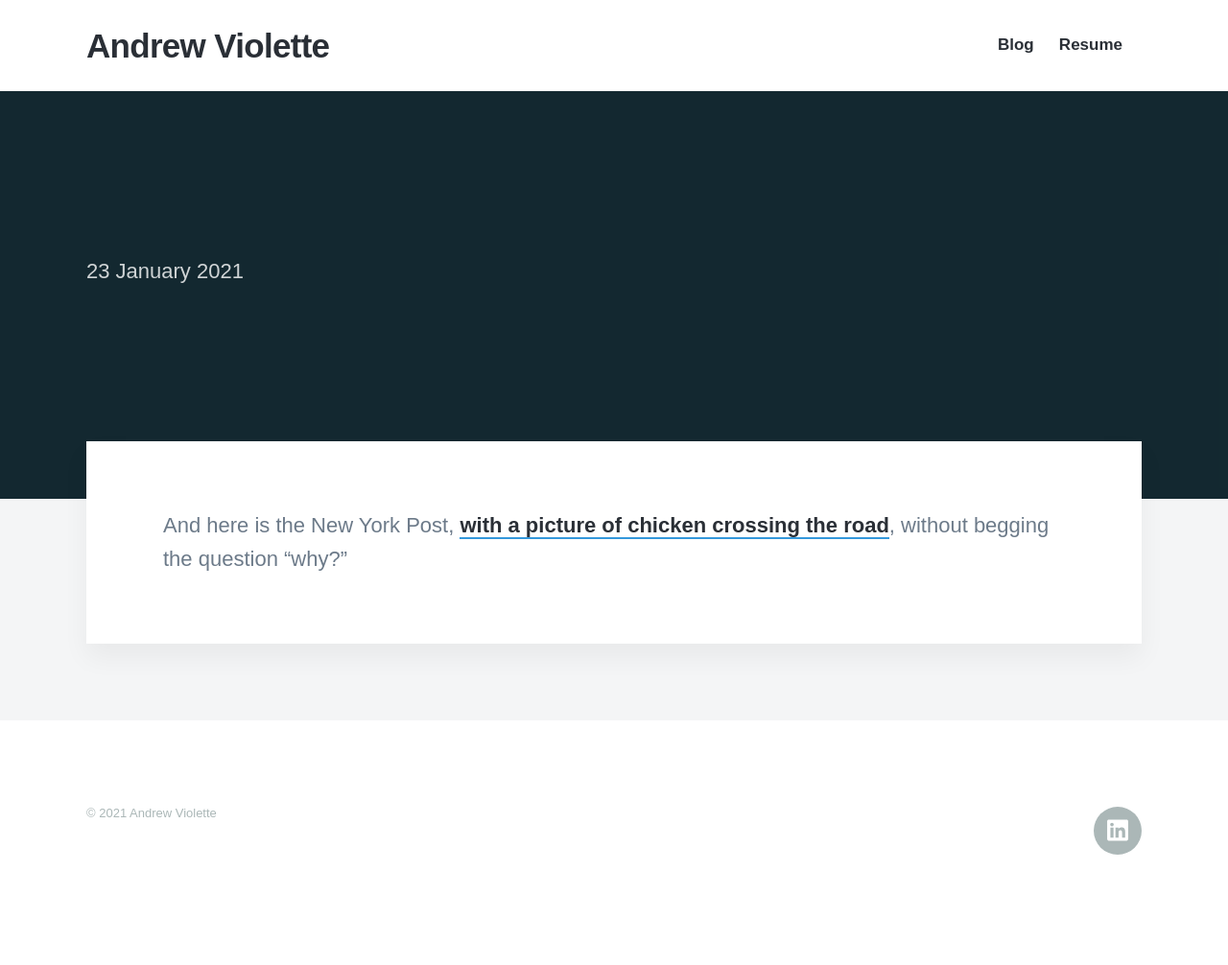
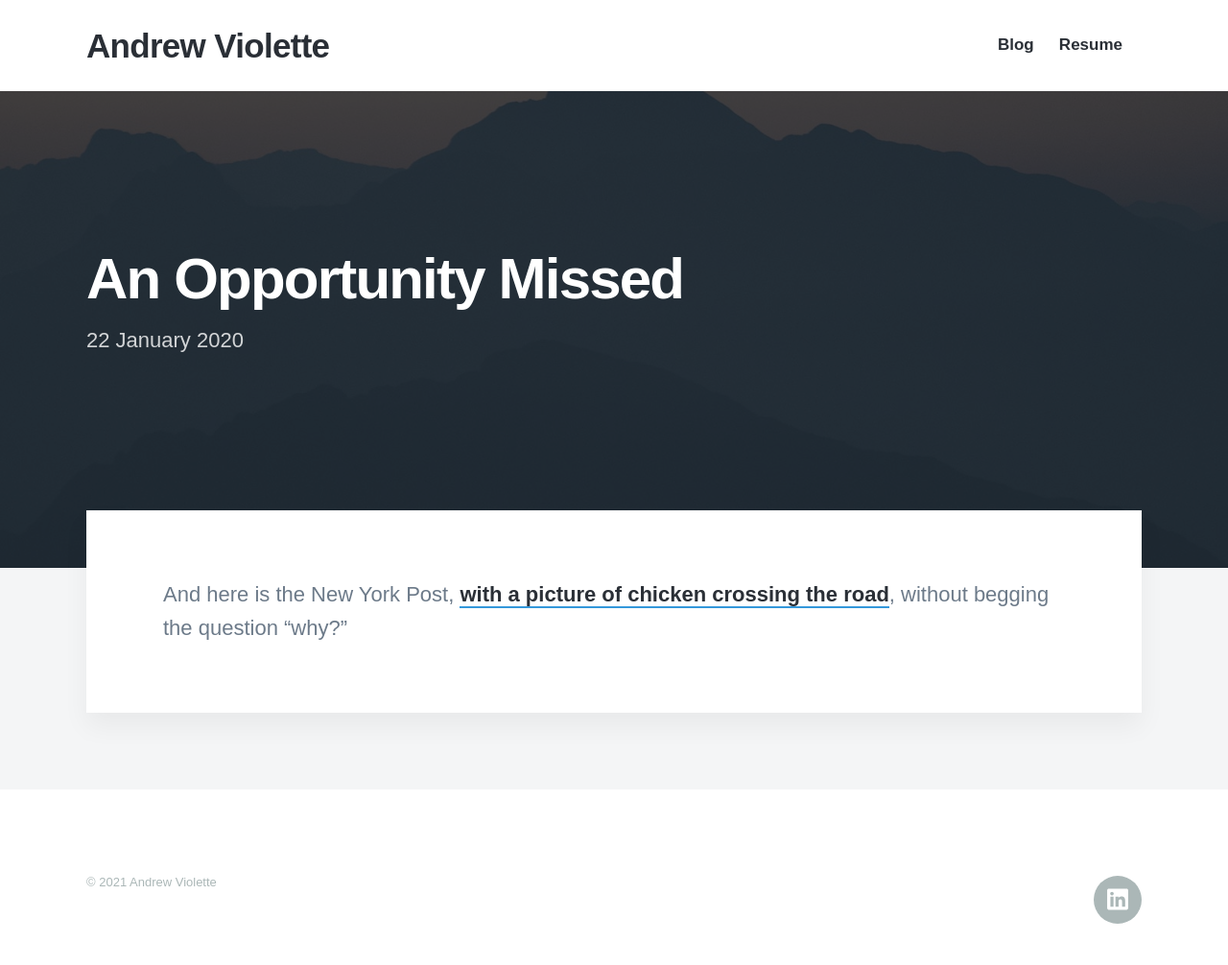
Before and after one commit to aviolette/aviolette.github.io, a Jekyll site: the page built from _posts/2021-01-22-an-opportunity-missed.md, in a window 1280 px wide. Shown: the whole page at 96% size. Built offline with Jekyll 4.4.1, drawn with Linux system fonts in a browser that asks for light colours; nearby versions of some CDN libraries; some web fonts are replaced; before the commit the page ends 934 px from its top, so only the background shows below that; some of the changed lines change nothing that is shown.

Commit message:
Corrected header

```diff
--- a/_posts/2021-01-22-an-opportunity-missed.md
+++ b/_posts/2021-01-22-an-opportunity-missed.md
@@ -1,6 +1,7 @@
 ---
-title: 'An Opportunity Missed' date: 2020-01-22 00:00:10
-featured_image: '/images/demo/demo-landscape-2.jpg'
+title: 'An Opportunity Missed'
+date: 2020-01-22 21:00:10
+featured_image: '/images/demo/demo-square.jpg'
 tags: news
 
 ---
```
